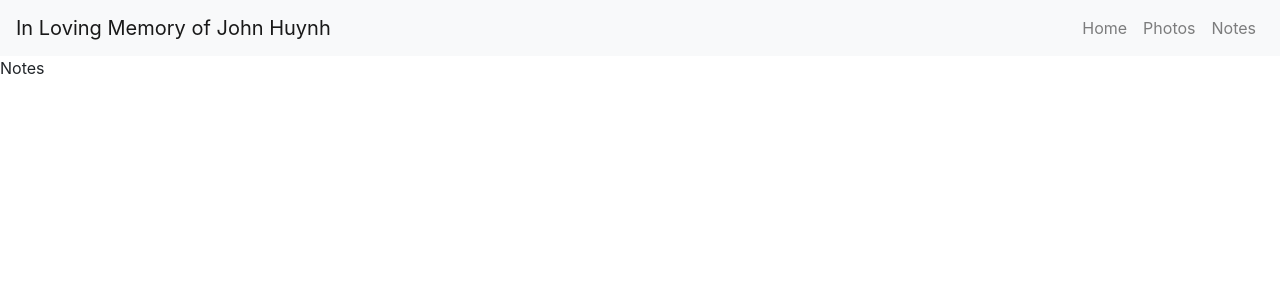
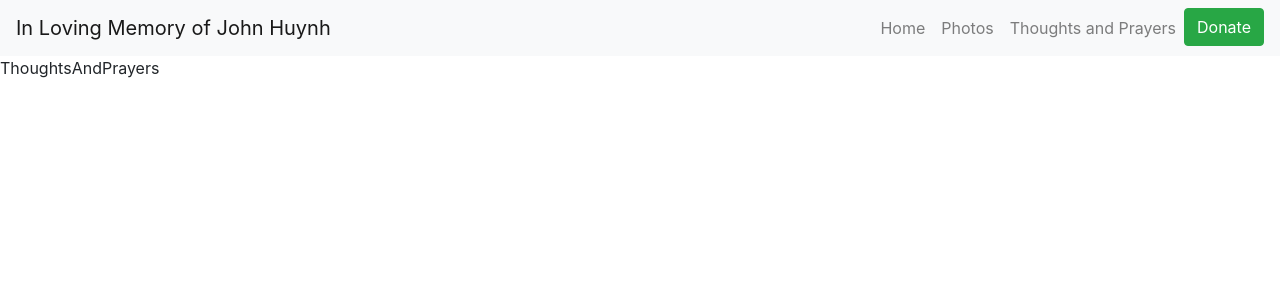
Before and after one commit to davidshur/service-site, a React (Create React App) app in the folder view/: page /notes in a window 1280 px wide. Shown: the top 300 px of the page. Built offline with nearby package versions, Linux system fonts and the light colour scheme.

Commit message:
update thoughtsandprayers

```diff
--- a/view/src/App.js
+++ b/view/src/App.js
@@ -1,6 +1,6 @@
 import { Route, Switch } from 'react-router-dom';
 import Header from './components/Header';
-import Notes from './pages/Notes';
+import Notes from './pages/ThoughtsAndPrayers';
 import Photos from './pages/Photos';
 import Home from './pages/Home';
 
--- a/view/src/components/Header.js
+++ b/view/src/components/Header.js
@@ -1,4 +1,6 @@
 import { Link } from 'react-router-dom';
+
+import Button from 'react-bootstrap/Button';
 import Nav from 'react-bootstrap/Nav';
 import Navbar from 'react-bootstrap/Navbar';
 
@@ -9,7 +11,14 @@ function Header() {
       <Nav className="ml-auto">
         <Nav.Link as={Link} to="/">Home</Nav.Link>
         <Nav.Link as={Link} to="/photos">Photos</Nav.Link>
-        <Nav.Link as={Link} to="/notes">Notes</Nav.Link>
+        <Nav.Link as={Link} to="/notes">Thoughts and Prayers</Nav.Link>
+        <a
+          href="https://www.gofundme.com/f/in-the-loving-memory-of-john-huynh?utm_campaign=p_cp_url&utm_medium=os&utm_source=customer"
+          target="_blank"
+          rel="noreferrer"
+        >
+          <Button variant="success">Donate</Button>
+        </a>
       </Nav>
     </Navbar>
   );
--- a/view/src/pages/Notes.js
+++ b/view/src/pages/ThoughtsAndPrayers.js
@@ -1,5 +1,5 @@
 function Notes() {
-  return <p>Notes</p>
+  return <p>ThoughtsAndPrayers</p>
 }
 
 export default Notes;
```
